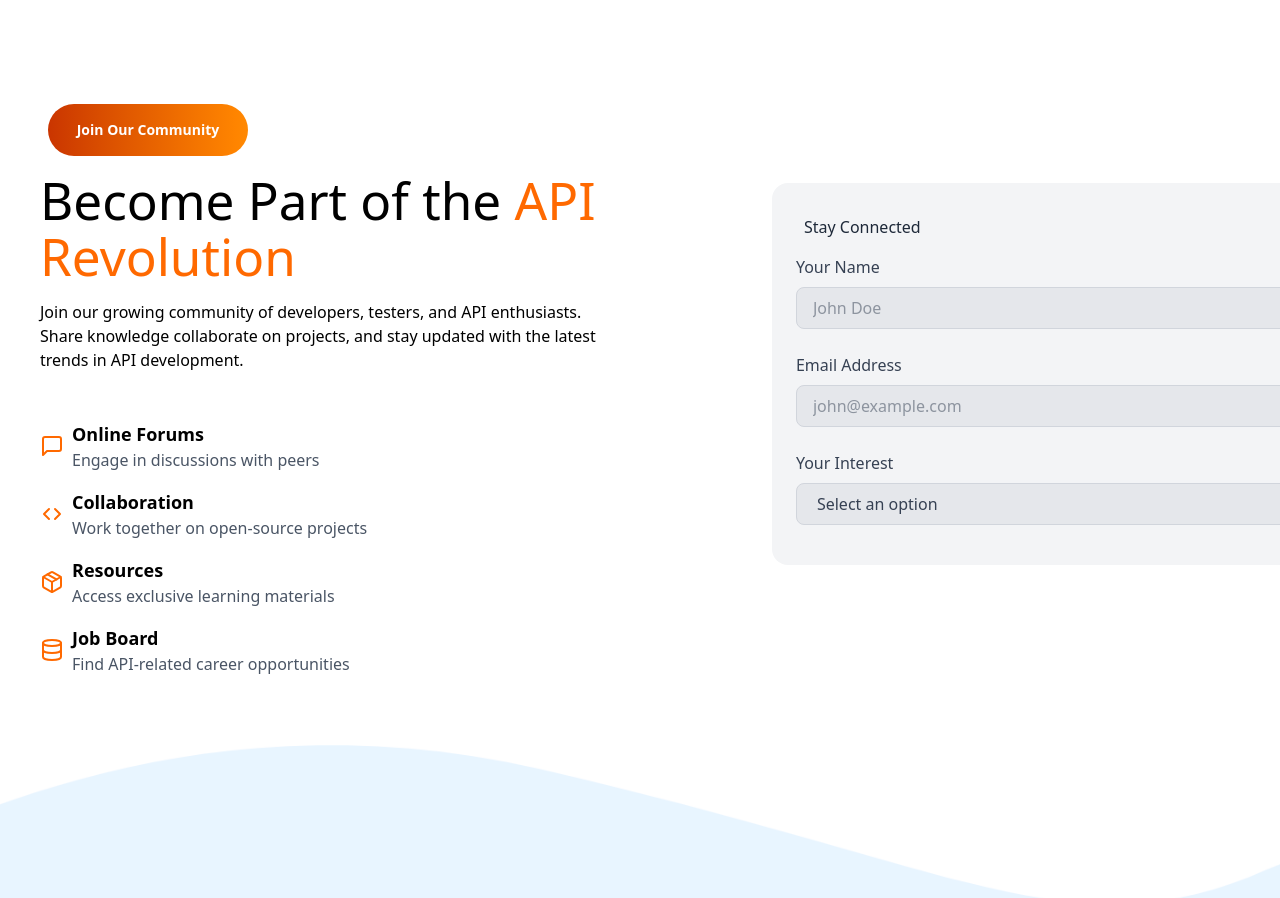
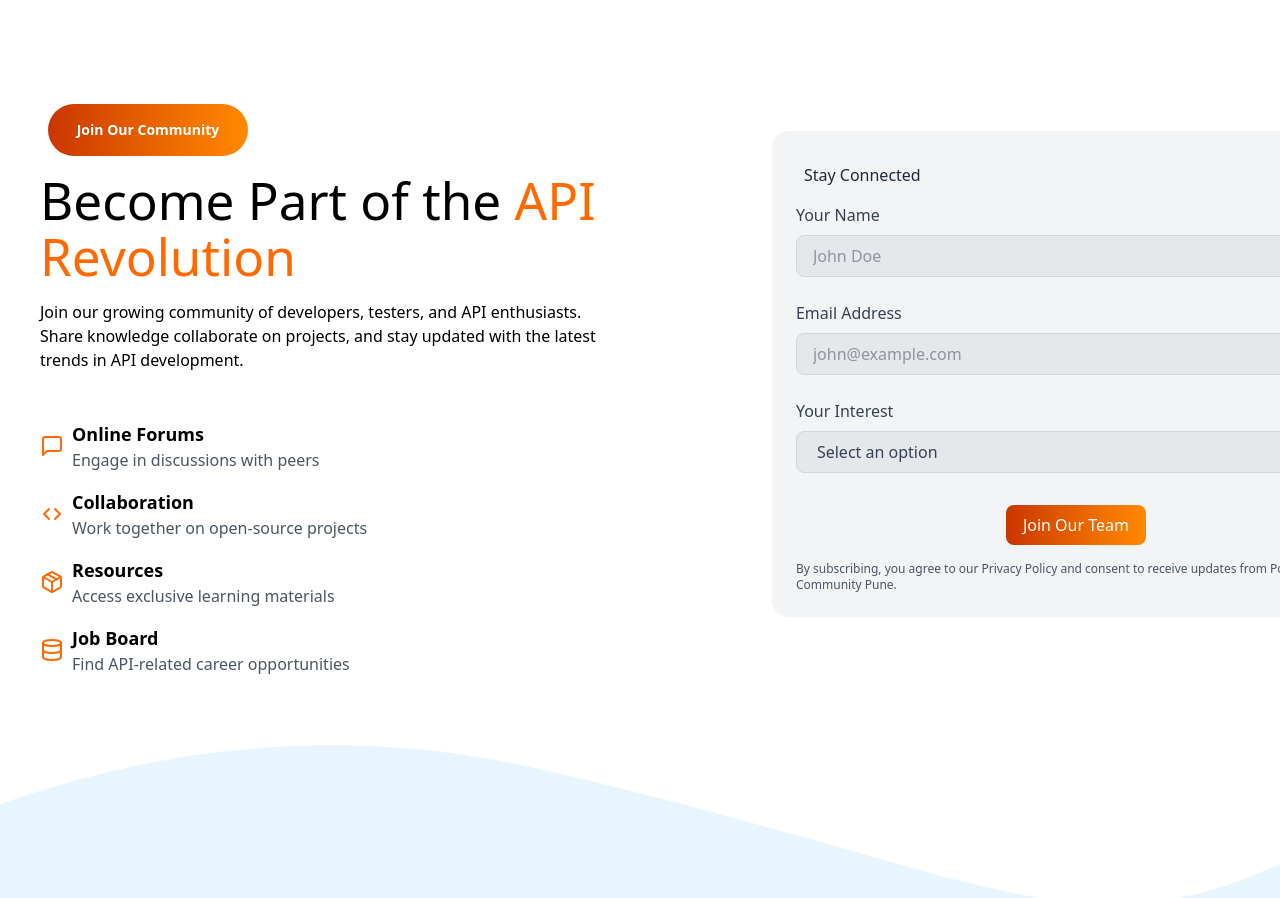
Before and after one commit to nikhil008-git/Postman, a React (Vite) app: page / in a window 1280 px wide. Shown: the part 3240-4138 px from the top of the page. Built offline with nearby package versions, Linux system fonts and the light colour scheme.

Commit message:
email set up

```diff
--- a/package.json
+++ b/package.json
@@ -10,7 +10,9 @@
     "preview": "vite preview"
   },
   "dependencies": {
+    "@emailjs/browser": "^4.4.1",
     "@tailwindcss/vite": "^4.1.7",
+    "axios": "^1.9.0",
     "lucide-react": "^0.511.0",
     "react": "^19.1.0",
     "react-dom": "^19.1.0",
--- /dev/null
+++ b/src/components/Email.jsx
@@ -0,0 +1,98 @@
+import React, { useRef, useState } from "react";
+import emailjs from "@emailjs/browser";
+
+function Email() {
+  const form = useRef();
+  const [submitted, setSubmitted] = useState(false);
+
+  const sendEmail = (e) => {
+  e.preventDefault();
+
+  const formData = new FormData(form.current);
+  const userName = formData.get('user_name');
+  const userEmail = formData.get('user_email');
+  const userInterest = formData.get('user_interest');
+  console.log(userName, userEmail, userInterest);
+
+  emailjs
+    .sendForm("service_58j8oxu", "template_2empwmj", form.current, {
+      publicKey: "7q-j2p6gtmA-Sfsru",
+    })
+    .then(
+      () => {
+        console.log("SUCCESS!");
+        setSubmitted(true);
+      },
+      (error) => {
+        console.log("FAILED...", error.text);
+      }
+    );
+};
+
+  return (
+    <div className="bg-gray-100 w-1/2 text-gray-800 p-6 rounded-2xl">
+
+      {submitted ? (
+        <div className="text-center py-10 rounded-lg">
+          <h3 className="text-xl text-black font-semibold mb-2">Thank you for reaching out!</h3>
+          <p>We'll get back to you soon.</p>
+        </div>
+      ) : (
+        <div>
+          <h2 className="text-md p-2">Stay Connected</h2>
+          <form
+            className="flex flex-col text-gray-700"
+            onSubmit={sendEmail}
+            ref={form}
+          >
+            <p className="py-2">Your Name</p>
+            <input
+              type="text"
+              name="user_name"
+              placeholder="John Doe"
+            className="border border-gray-300 bg-gray-200 rounded-lg px-4 py-2 mb-4 w-full"
+            required
+          />
+          <label className="py-2">Email Address</label>
+          <input
+            type="email"
+            name="user_email"
+            placeholder="john@example.com"
+            className="border border-gray-300 bg-gray-200 rounded-lg px-4 py-2 mb-4 w-full"
+            required
+          />
+          <label className="py-2">Your Interest</label>
+          <select
+            name="user_interest"
+            className="border border-gray-300 bg-gray-200 rounded-lg px-4 py-2 mb-4 w-full"
+            defaultValue=""
+            required
+          >
+            <option value="" disabled>
+              Select an option
+            </option>
+            <option value="Volunteer">Volunteer</option>
+            <option value="Management">Management</option>
+            <option value="Social Media">Social Media</option>
+            <option value="Content Creation">Content Creation</option>
+            <option value="Design">Design</option>
+          </select>
+          <input
+            type="submit"
+            value="Join Our Team"
+            className="w-1/4 bg-gradient-to-r from-orange-700 to-orange-400 text-white justify-center rounded-lg px-4 py-2 mt-4 mx-auto block"
+          />
+        </form>
+        </div>
+      )}
+
+      {!submitted && (
+        <p className="text-xs text-gray-600 mt-4">
+          By subscribing, you agree to our Privacy Policy and consent to receive updates from Postman Community Pune.
+        </p>
+      )}
+    </div>
+  );
+}
+
+export default Email;
--- a/src/components/Home.jsx
+++ b/src/components/Home.jsx
@@ -1,4 +1,4 @@
-import React from "react";
+import React, {useRef} from "react";
 import star from "../assets/star.png";
 import communityIcon from "../assets/community.png";
 import workshopIcon from "../assets/workshop.png";
@@ -19,8 +19,11 @@ import girlInTech from "../assets/partners/girlInTech.svg";
 import MLH from "../assets/partners/MLH.svg";
 import puneDAO from "../assets/partners/puneDAO.svg";
 import spheron from "../assets/partners/spheron.svg";
+import Email from "./Email";
 
 function Home() {
+
+
   const partners = [
     { name: "devDisplay", img: devDisplay },
     { name: "digitalOcean", img: digitalOcean },
@@ -137,7 +140,7 @@ function Home() {
               className="w-full flex flex-row items-center border-1 border-black px-4 py-3 my-2 rounded-sm text-gray-700 text-sm"
             >
               <div className="w-10 border-r-1 border-black"></div>
-              <div className="w-45 border-r-1 border-black text-left text-gray-700">
+              <div className="w-48 border-r-1 border-black text-left text-gray-700">
                 {row.key}
               </div>
               <div className="w-80 border-r-1 border-black text-left text-gray-700 pl-2">
@@ -378,40 +381,7 @@ function Home() {
               ))}
             </div>
           </div>
-          <div className="bg-gray-100 w-1/2 text-gray-800 p-6 rounded-2xl">
-            <h2 className="p-2">Stay Connected</h2>
-            <form action="" className="flex flex-col text-gray-700">
-              <p className="py-2">Your Name</p>
-              <input
-                type="text"
-                label="Your Name"
-                placeholder="John Doe"
-                className="border border-gray-300 bg-gray-200 rounded-lg px-4 py-2 mb-4 w-full"
-              />
-              <p className="py-2">Email Address</p>
-              <input
-                type="email"
-                label="Your Email"
-                placeholder="john@example.com"
-                className="border border-gray-300 bg-gray-200 rounded-lg px-4 py-2 mb-4 w-full"
-              />
-              <p className="py-2">Your Interest</p>
-              <select
-                label="Your Interest"
-                className="border border-gray-300 bg-gray-200 rounded-lg px-4 py-2 mb-4 w-full"
-                defaultValue=""
-              >
-                <option value="" disabled>
-                  Select an option
-                </option>
-                <option value="option1">Volunteer</option>
-                <option value="option2">Management</option>
-                <option value="option3">Social Media</option>
-                <option value="option4">Content Creation</option>
-                <option value="option5">Design</option>
-              </select>
-            </form>
-          </div>
+          <Email />
         </div>
       </div>
     </div>
```
Also changed, not shown: src/components/mail.js (added), 1 other file (tests, documents, lock files or other folders).
